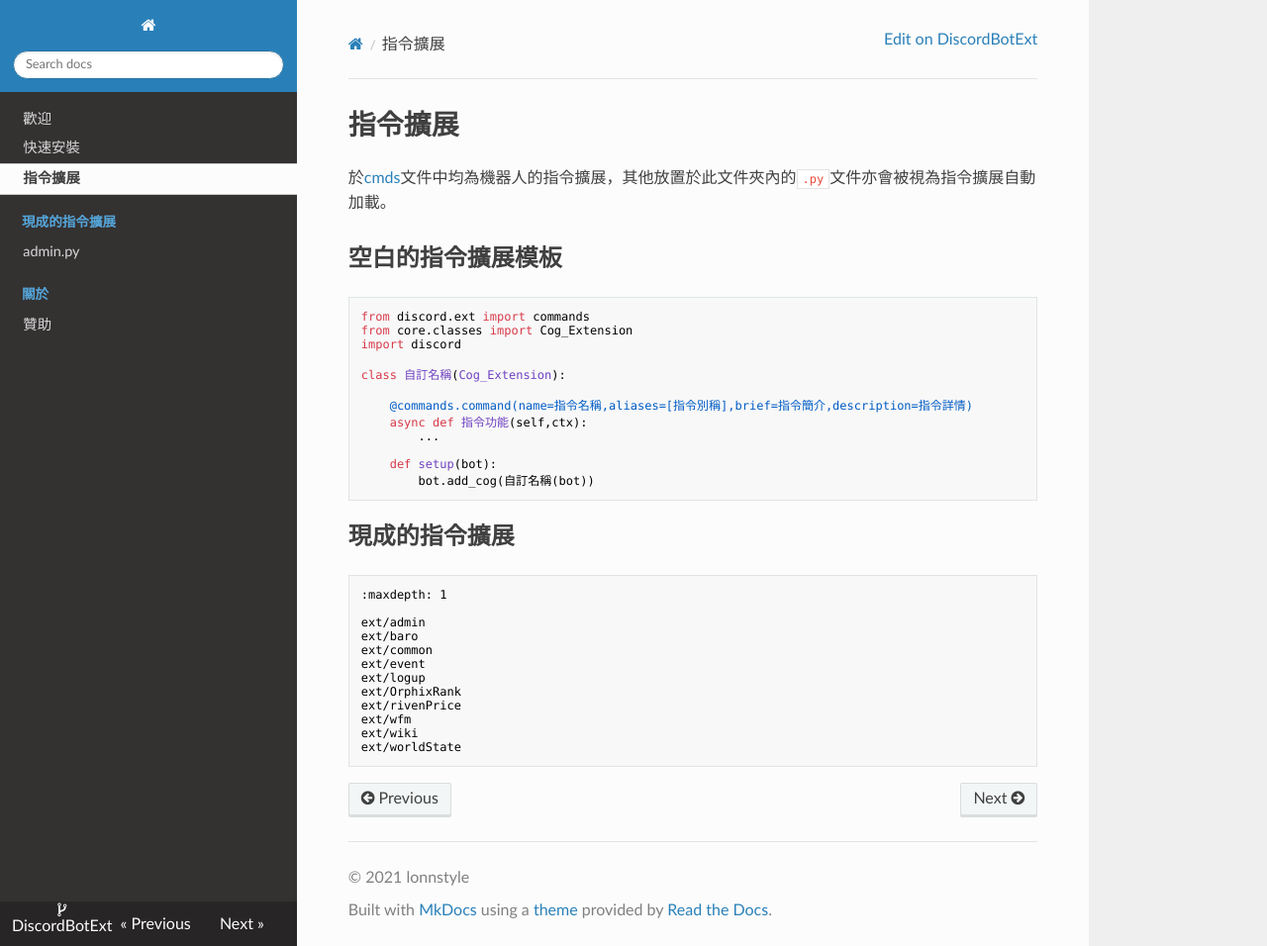
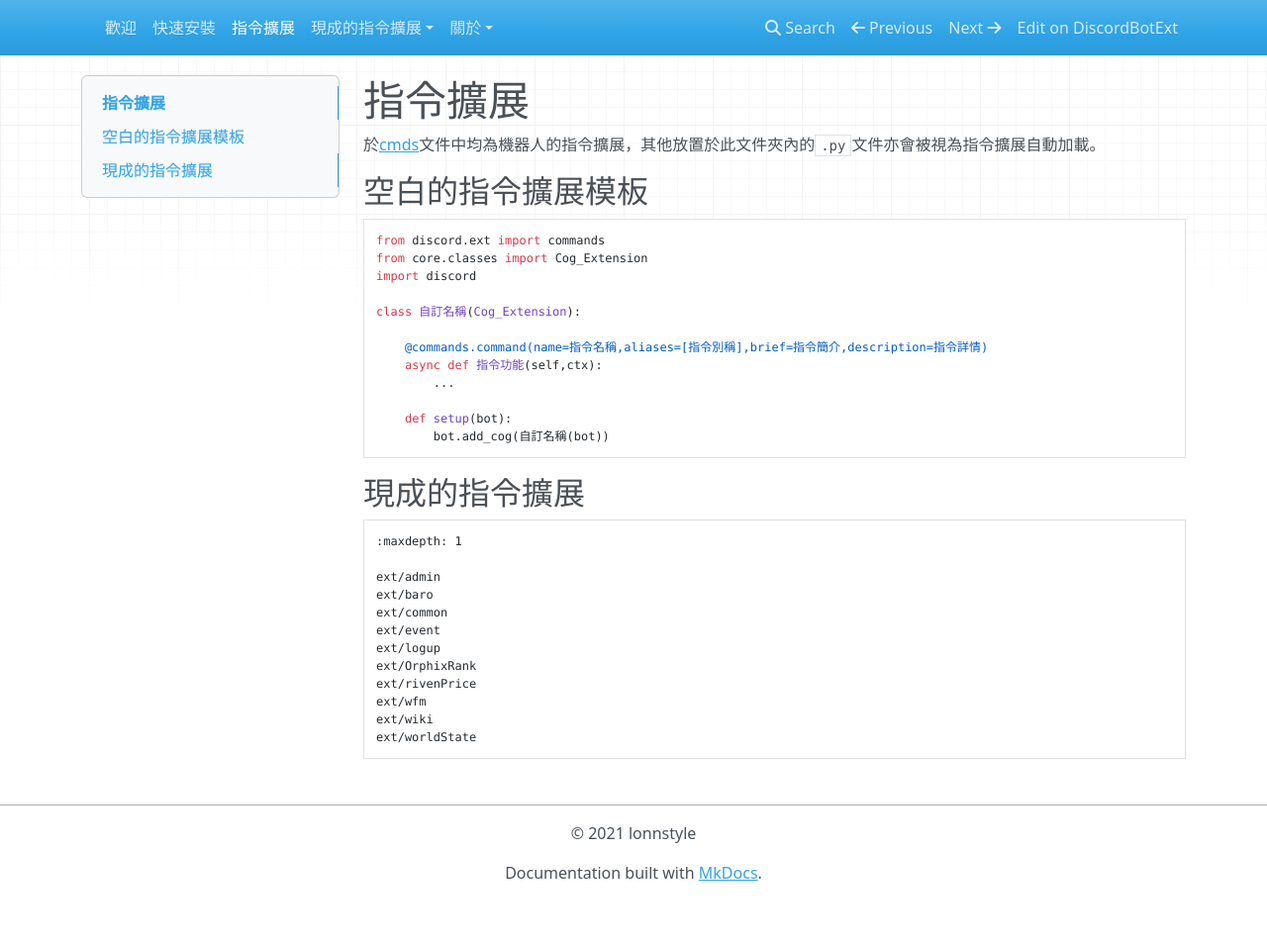
Before and after one commit to lonnstyle/DiscordBotExt, an MkDocs documentation site: the page built from docs/ext.md, in a window 1280 px wide and 956 px high. Shown: the whole window at 99% size. Built offline with MkDocs 1.6.1, drawn with Linux system fonts in a browser that asks for light colours; nearby versions of some CDN libraries; some of the changed lines change nothing that is shown.

Commit message:
Update mkdocs.yml

```diff
--- a/mkdocs.yml
+++ b/mkdocs.yml
@@ -2,9 +2,6 @@ repo_url: https://github.com/lonnstyle/DiscordBotExt
 repo_name: DiscordBotExt
 site_author: lonnstyle
 copyright: © 2021 lonnstyle
-theme:
-    name: readthedocs
-    titles_only: true
 nav:
     - 歡迎: index.md
     - 快速安裝: quickInstall.md
```
